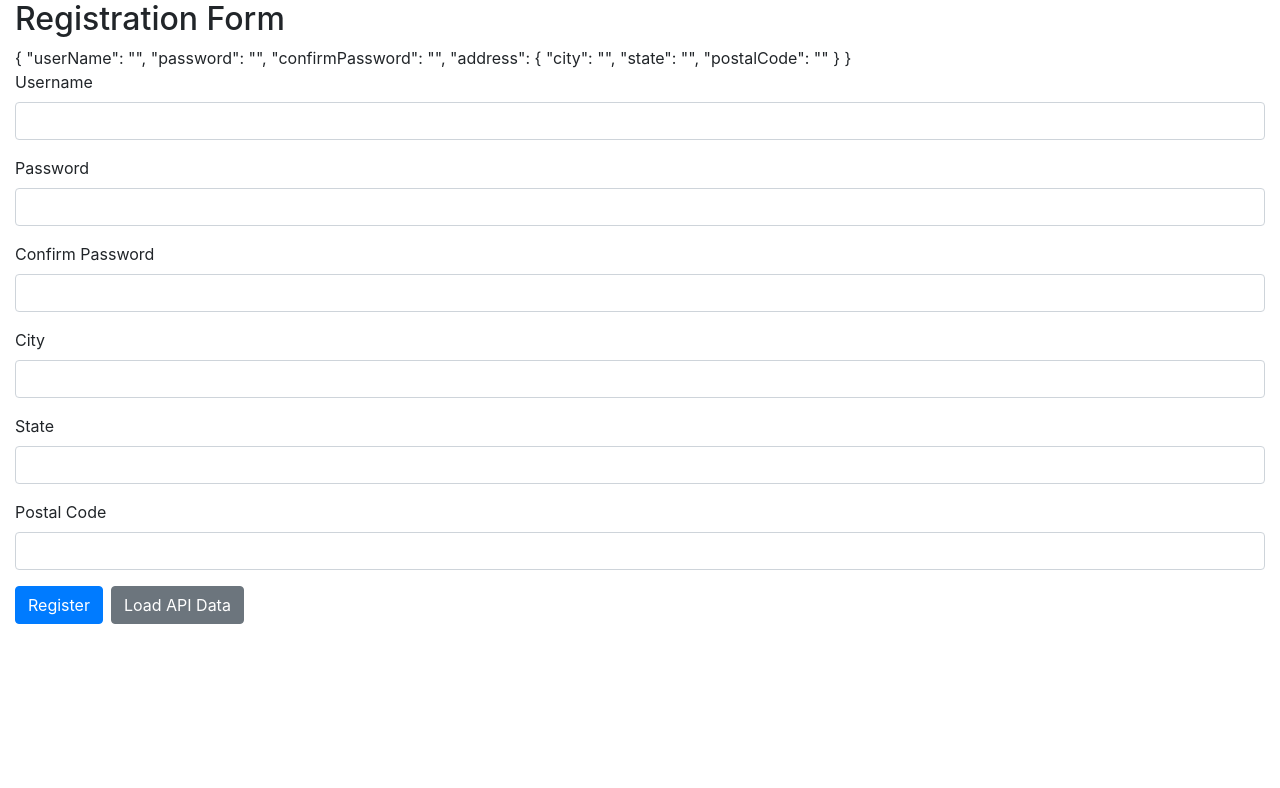
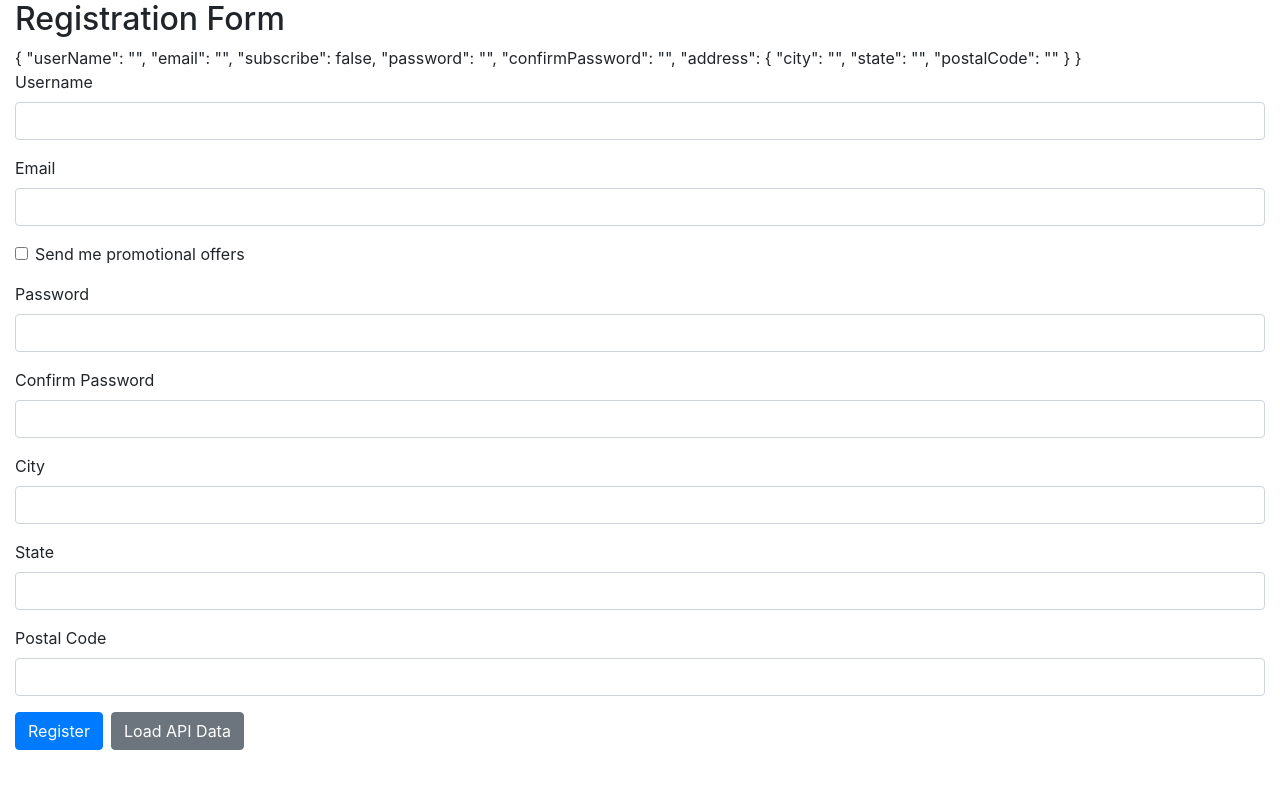
Before and after one commit to JediJoe7/TemplateDrivenForms, an Angular app in the folder reactiveForms/: page / in a window 1280 px wide. Shown: the top 788 px of the page. Built offline with nearby package versions, Linux system fonts and the light colour scheme.

Commit message:
Lesson 25 - Conditional Validation

```diff
--- a/reactiveForms/src/app/app.component.html
+++ b/reactiveForms/src/app/app.component.html
@@ -10,11 +10,25 @@
                                   userName.touched" formControlName="userName" type="text" class="form-control">
       <!-- <small [class.d-none]="registrationForm.get('userName').valid ||
                                   registrationForm.get('userName').untouched" class="text-danger">Username is required</small>                             -->
-      <div *ngIf="userName.invalid && registrationForm.get('userName').touched">
+      <div *ngIf="userName.invalid && userName.touched">
         <small *ngIf="userName.errors?.required" class="text-danger">Username is required</small>
         <small *ngIf="userName.errors?.minlength" class="text-danger">Username must be at least 3 characters</small>
         <small *ngIf="userName.errors?.forbiddenName" class="text-danger">{{userName.errors?.forbiddenName.value}} Username is not allowed </small>
       </div>
+    </div>
+
+    <div class="form-group">
+      <label>Email</label>
+      <input [class.is-invalid]="email.invalid &&
+                                email.touched" formControlName="email" type="text" class="form-control"type="text" formControlName="email" class="form-control">
+      <small class="text-danger" [class.d-none]="email.valid || email.untouched">Email is required</small>
+    </div>
+
+    <div class="form-check mb-3">
+      <input class="form-check-input" formControlName="subscribe" type="checkbox">
+      <label class="form-check-label">
+        Send me promotional offers
+      </label>
     </div>
 
     <div class="form-group">
--- a/reactiveForms/src/app/app.component.ts
+++ b/reactiveForms/src/app/app.component.ts
@@ -1,5 +1,5 @@
-import { Component } from '@angular/core';
-import { FormBuilder, Validators } from '@angular/forms';
+import { Component, OnInit } from '@angular/core';
+import { FormBuilder, Validators, FormGroup } from '@angular/forms';
 import { forbiddenNameValidator } from './shared/user-name,validator';
 import { PasswordValidator } from './shared/password.validator';
 
@@ -8,17 +8,26 @@
   templateUrl: './app.component.html',
   styleUrls: ['./app.component.css']
 })
-export class AppComponent {
+export class AppComponent implements OnInit {
   title = 'reactiveForms';
+  registrationForm: FormGroup;
 
   get userName() {
     return this.registrationForm.get('userName');
   }
 
+  get email() {
+    return this.registrationForm.get('email');
+  }
+
   constructor(private fb: FormBuilder ) {}
 
-  registrationForm = this.fb.group({
+  ngOnInit() {
+
+    this.registrationForm = this.fb.group({
       userName: ['', [Validators.required, Validators.minLength(3), forbiddenNameValidator(/password/)], ],
+      email: [''],
+      subscribe: [false],
       password: [''],
       confirmPassword: [''],
       address: this.fb.group({
@@ -27,6 +36,19 @@
         postalCode: ['']
       })
     }, {validator: PasswordValidator});
+
+    this.registrationForm.get('subscribe').valueChanges
+      .subscribe(checkedValue => {
+        const email = this.registrationForm.get('email');
+        if (checkedValue) {
+          email.setValidators(Validators.required)
+        } else {
+          email.clearValidators();
+        }
+        email.updateValueAndValidity();
+
+      })
+  }
 
   // registrationForm = new FormGroup({
   //   userName: new FormControl('Vishwas'),
```
Lines whose indentation alone changed are shown as unchanged.
